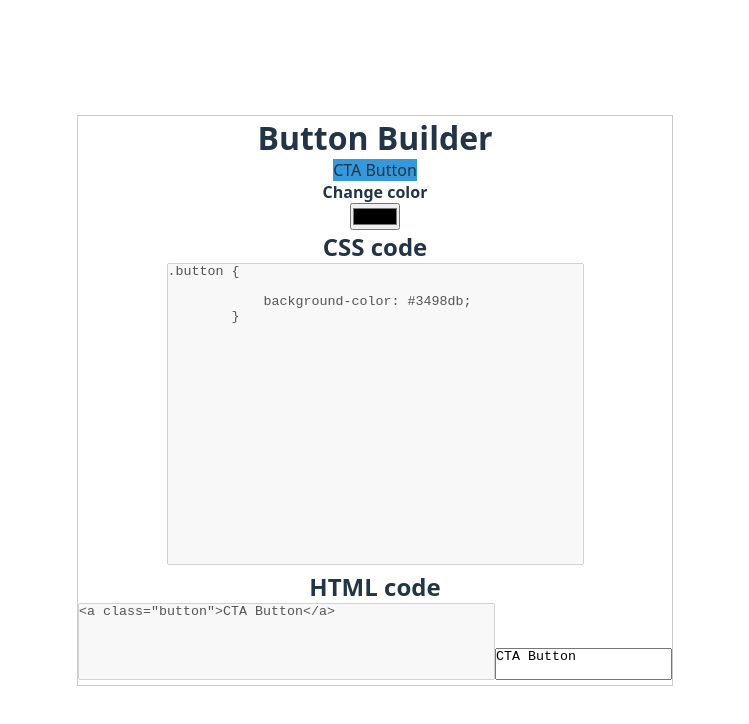
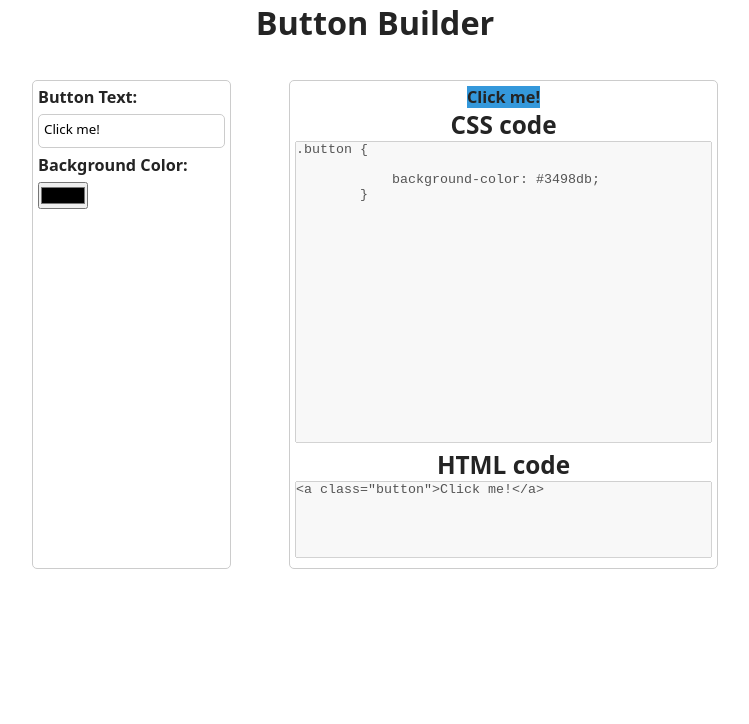
Before and after one commit to J-C-S-V/button-builder, a React (Vite) app: page / in a window 1280 px wide. Shown: the top 724 px of the page, without its empty margins (265-1014 px from the left). Built offline with nearby package versions, Linux system fonts and the light colour scheme.

Commit message:
Update general style

```diff
--- a/src/App.css
+++ b/src/App.css
@@ -1,4 +1,48 @@
 .app {
   text-align: center;
+  font-family: system-ui, Avenir, Helvetica, Arial, sans-serif;
+  font-weight: 600;
+  font-size: 1.4rem;
+  color: var(--black);
+}
+
+.app__title {
+  margin-bottom: 3rem;
+}
+
+.workbench {
+  display: flex;
+  justify-content: center;
+  gap: 5rem;
+  width: 100%;
+}
+
+.workbench__controls {
+  display: flex;
+  flex-direction: column;
+  gap: 0.5rem;
+  text-align: left;
   border: 1px solid #ccc;
+  padding: 5px;
+  border-radius: 5px;
 }
+
+.workbench__preview {
+  border: 1px solid #ccc;
+  padding: 5px;
+  border-radius: 5px;
+}
+
+.workbench__textarea {
+  width: 100%;
+  height: 3rem;
+  padding: 5px;
+  border-radius: 5px;
+  border: 1px solid #ccc;
+  font-family: system-ui, Avenir, Helvetica, Arial, sans-serif;
+}
+
+main {
+  margin: 0 auto;
+  max-width: 700px;
+}
--- a/src/App.tsx
+++ b/src/App.tsx
@@ -4,7 +4,7 @@ import "./App.css";
 function App() {
   return (
     <main className="app">
-      <h1>Button Builder</h1>
+      <h1 className="app__title">Button Builder</h1>
       <WorkBench />
     </main>
   );
--- a/src/components/ChangeColor.tsx
+++ b/src/components/ChangeColor.tsx
@@ -7,8 +7,8 @@ export const ChangeColor = ({
 }) => {
   return (
     <>
-      <h4>Change color</h4>
-      <input type="color" onChange={onColorChange} />
+      <label htmlFor="background">Background Color:</label>
+      <input type="color" id="background" onChange={onColorChange} />
     </>
   );
 };
--- a/src/components/ChangeInnerText.tsx
+++ b/src/components/ChangeInnerText.tsx
@@ -1,13 +1,23 @@
 export const ChangeInnerText = ({
   onTextChange,
+  innerText,
 }: {
   onTextChange: ({
     target: { value },
   }: React.ChangeEvent<HTMLTextAreaElement>) => void;
+  innerText: string;
 }) => {
   return (
-    <textarea onChange={onTextChange} placeholder="Change text...">
-      CTA Button
-    </textarea>
+    <>
+      <label htmlFor="innerText">Button Text:</label>
+      <textarea
+        className="workbench__textarea"
+        id="innerText"
+        onChange={onTextChange}
+        placeholder="Change text..."
+      >
+        {innerText}
+      </textarea>
+    </>
   );
 };
--- a/src/components/WorkBench.tsx
+++ b/src/components/WorkBench.tsx
@@ -7,7 +7,7 @@ import { CodeAreaHTML } from "./CodeAreaHTML";
 
 export const WorkBench = () => {
   const [color, setColor] = useState("#3498db");
-  const [innerText, setInnerText] = useState("CTA Button");
+  const [innerText, setInnerText] = useState("Click me!");
 
   const handleChangeColor = ({
     target: { value },
@@ -22,12 +22,16 @@ export const WorkBench = () => {
   };
 
   return (
-    <aside className="workbench">
-      <Button color={color} innerText={innerText}></Button>
-      <ChangeColor onColorChange={handleChangeColor} />
-      <CodeArea color={color} />
-      <CodeAreaHTML innerText={innerText} />
-      <ChangeInnerText onTextChange={handleInnerText} />
-    </aside>
+    <section className="workbench">
+      <div className="workbench__controls">
+        <ChangeInnerText onTextChange={handleInnerText} innerText={innerText} />
+        <ChangeColor onColorChange={handleChangeColor} />
+      </div>
+      <aside className="workbench__preview">
+        <Button color={color} innerText={innerText}></Button>
+        <CodeArea color={color} />
+        <CodeAreaHTML innerText={innerText} />
+      </aside>
+    </section>
   );
 };
--- a/src/index.css
+++ b/src/index.css
@@ -6,14 +6,15 @@
   margin: 0;
 }
 
+html {
+  font-size: 72.5%;
+}
+
 :root {
   --black: #242424;
 }
 
 body {
-  display: flex;
-  justify-content: center;
-  align-items: center;
   min-height: 100dvh;
   font-family: system-ui, Avenir, Helvetica, Arial, sans-serif;
 }
```
